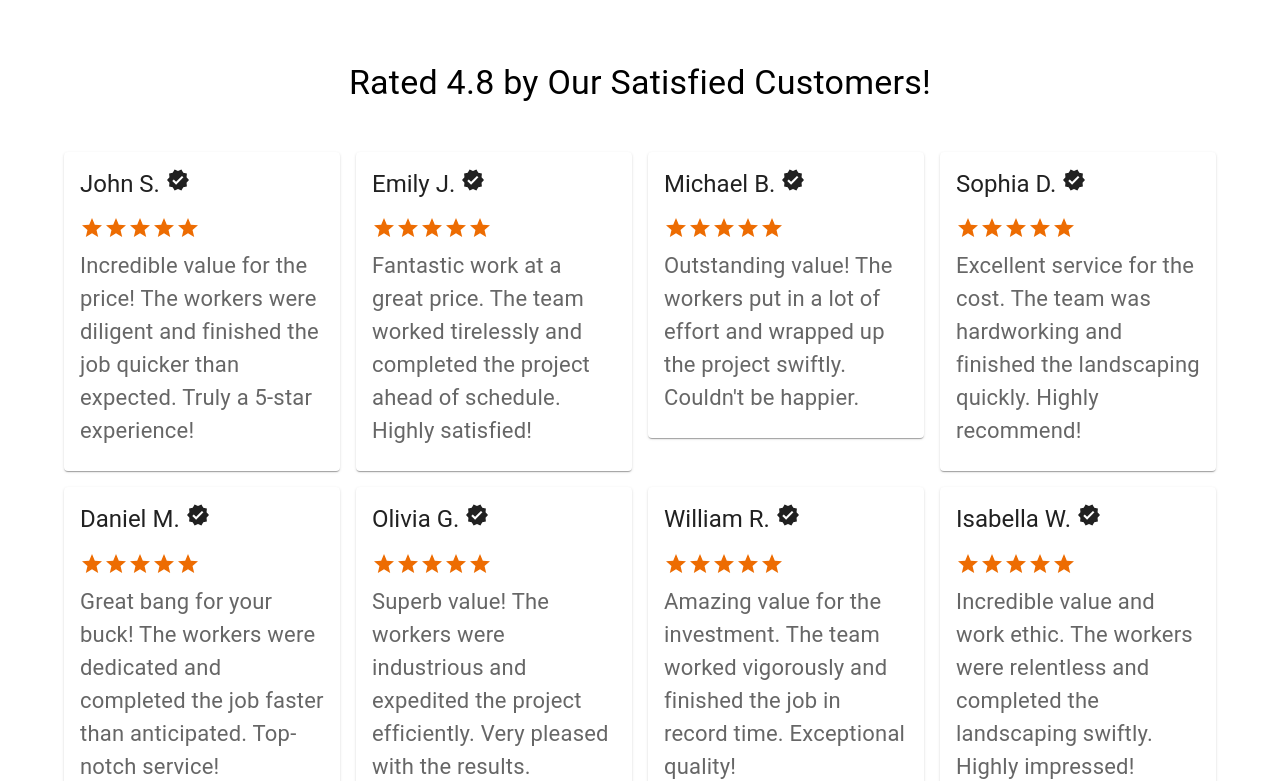
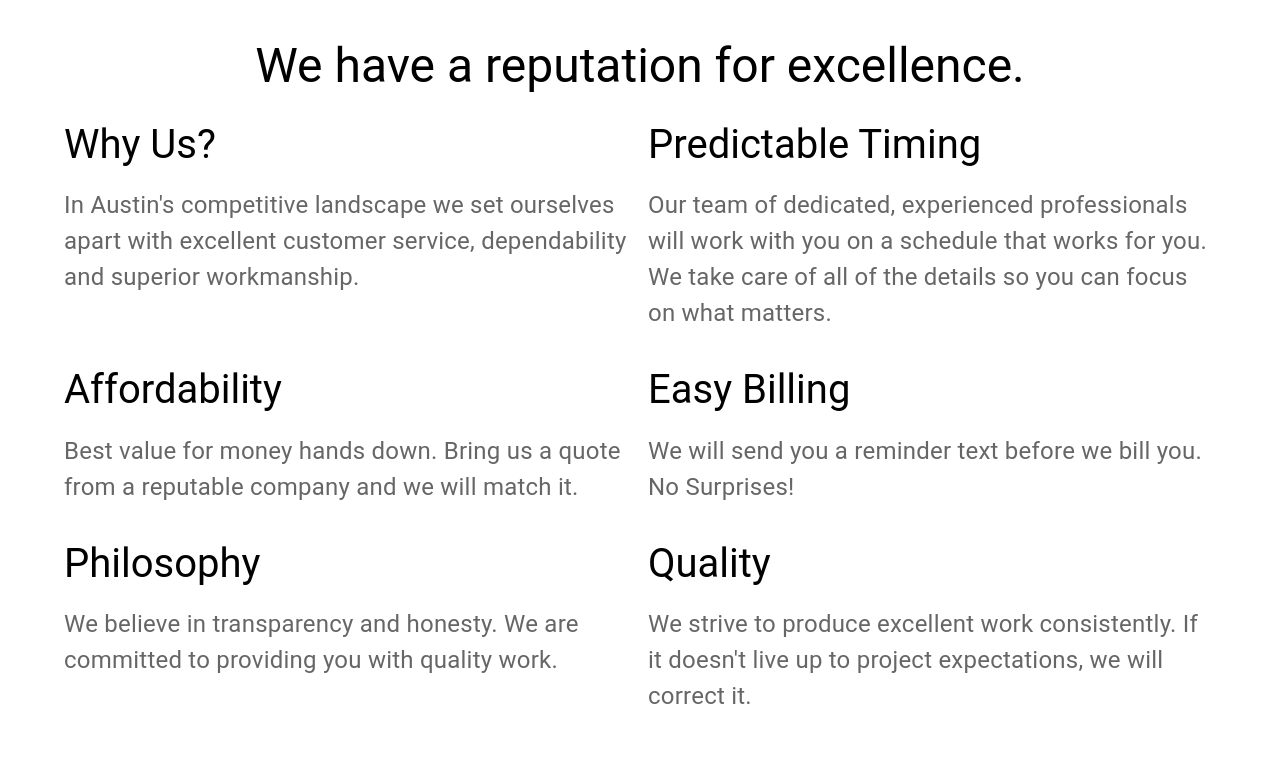
Before and after one commit to ranjitmarathay/clg-landscaping, a React (Create React App) app: page / in a window 1280 px wide. Shown: the part 642-1423 px from the top of the page. Built offline with nearby package versions, Linux system fonts and the light colour scheme.

Commit message:
completed reputation section

```diff
--- a/src/components/Home.jsx
+++ b/src/components/Home.jsx
@@ -1,10 +1,12 @@
 import Headline from "./reputation/Headline";
+import Reputation from "./reputation/Reputation";
 import Testimonials from "./reputation/Testimonials";
 
 export default function Home() {
   return (
     <div>
       <Headline/>
+      <Reputation/>
       <Testimonials/>
     </div>
   );
--- a/src/components/reputation/Reputation.jsx
+++ b/src/components/reputation/Reputation.jsx
@@ -0,0 +1,75 @@
+import { Typography, Container, Grid, Box } from "@mui/material";
+
+
+function ReputationItem(props){
+  return (
+    <Grid container spacing={2} sx={{ alignItems: "center", marginBottom: 2 }} direction={{ xs: "column", lg: "row" }}>
+      <Grid item xs={12} lg={12}>
+        <Typography variant="h5" sx={{ fontSize: { xs: "1.2rem", sm: "1.5rem", md: "2rem", lg: "2.5rem" } }}>
+          {props.title}
+        </Typography>
+      </Grid>
+      <Grid item xs={12} lg={12}>
+        <Typography sx={{ fontSize: { xs: "0.9rem", sm: "1rem", md: "1.2rem", lg: "1.5rem" } }} color="text.secondary">
+          {props.text}
+        </Typography>
+      </Grid>
+    </Grid>
+  )
+}
+
+export default function Reputation() {
+  return (
+    <Container>
+       <Box sx={{ display: "flex", justifyContent: "center", marginTop: 2, padding: 3 }}>
+        <Typography variant="h3" sx={{ fontSize: { xs: "1.8rem", sm: "2.5rem", md: "3rem" } }} color="#000000">
+          We have a reputation for excellence.
+        </Typography>
+      </Box>
+      <Grid container spacing={2}>
+        <Grid item xs={12} sm={6}>
+          <ReputationItem
+            title="Why Us?"
+            text="In Austin's competitive landscape we set ourselves apart with excellent customer service, dependability and superior workmanship."
+            image="https://i.imgur.com/0jJx8s6.png"
+          />
+        </Grid>
+        <Grid item xs={12} sm={6}>
+          <ReputationItem
+            title="Predictable Timing"
+            text="Our team of dedicated, experienced professionals will work with you on a schedule that works for you. We take care of all of the details so you can focus on what matters."
+            image="https://i.imgur.com/6v6s0jB.png"
+          />
+        </Grid>
+        <Grid item xs={12} sm={6}>
+          <ReputationItem
+            title="Affordability"
+            text="Best value for money hands down. Bring us a quote from a reputable company and we will match it."
+            image="https://i.imgur.com/7b9gk5A.png"
+          />
+        </Grid>
+        <Grid item xs={12} sm={6}>
+          <ReputationItem
+            title="Easy Billing"
+            text="We will send you a reminder text before we bill you. No Surprises!"
+            image="https://i.imgur.com/7b9gk5A.png"
+          />
+        </Grid>
+        <Grid item xs={12} sm={6}>
+          <ReputationItem
+            title="Philosophy"
+            text="We believe in transparency and honesty. We are committed to providing you with quality work."
+            image="https://i.imgur.com/7b9gk5A.png"
+          />
+        </Grid>
+        <Grid item xs={12} sm={6}>
+          <ReputationItem
+            title="Quality"
+            text="We strive to produce excellent work consistently. If it doesn't live up to project expectations, we will correct it."
+            image="https://i.imgur.com/7b9gk5A.png"
+          />
+        </Grid>
+      </Grid>
+    </Container>
+  );
+}
--- a/src/components/reputation/Testimonials.jsx
+++ b/src/components/reputation/Testimonials.jsx
@@ -20,7 +20,6 @@ function ReviewCard(props) {
   const starRating = (rating) => {
     let stars = [];
     for (let i = 0; i < 5; i++) {
-      console.log(i, rating);
       if (i < rating) {
         stars.push(<StarIcon key={i} color='warning'/>);
       } else if (i + 0.5 === rating) {
@@ -97,7 +96,7 @@ export default function Testimonials() {
       </Box>
       <Grid container spacing={2}>
         {customerReviews.map((item) => (
-          <Grid item xs={6} sm={6} md={4} lg={3}> {/* Adjust the grid sizes as needed */}
+          <Grid item xs={6} sm={6} md={4} lg={3} key={item.name}> {/* Adjust the grid sizes as needed */}
             <ReviewCard name={item.name} comment={item.comment} rating={item.rating} />
           </Grid>
         ))}
```
